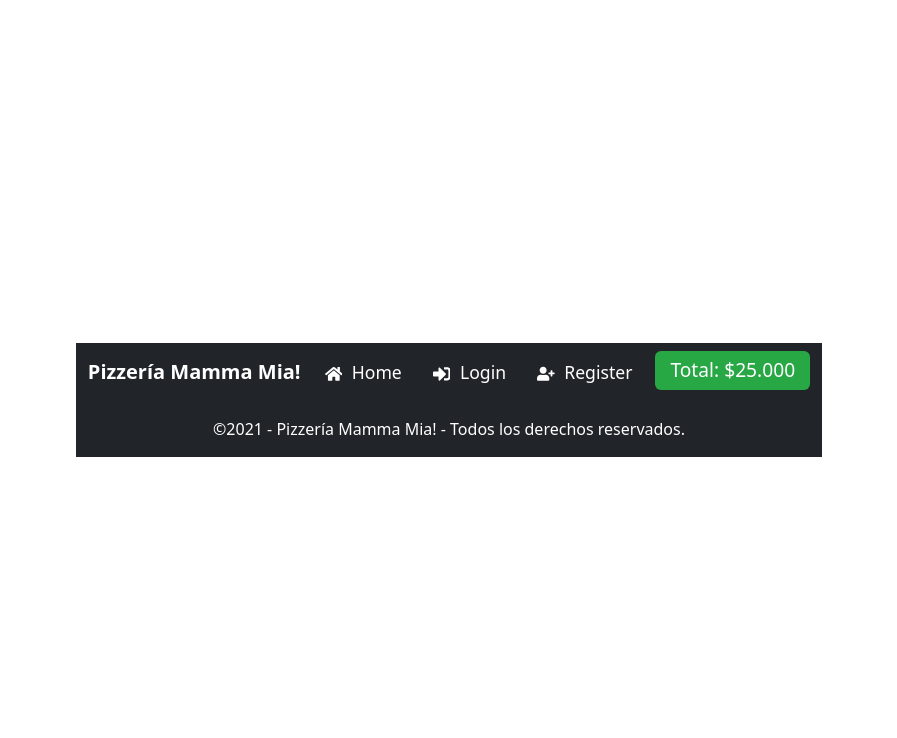
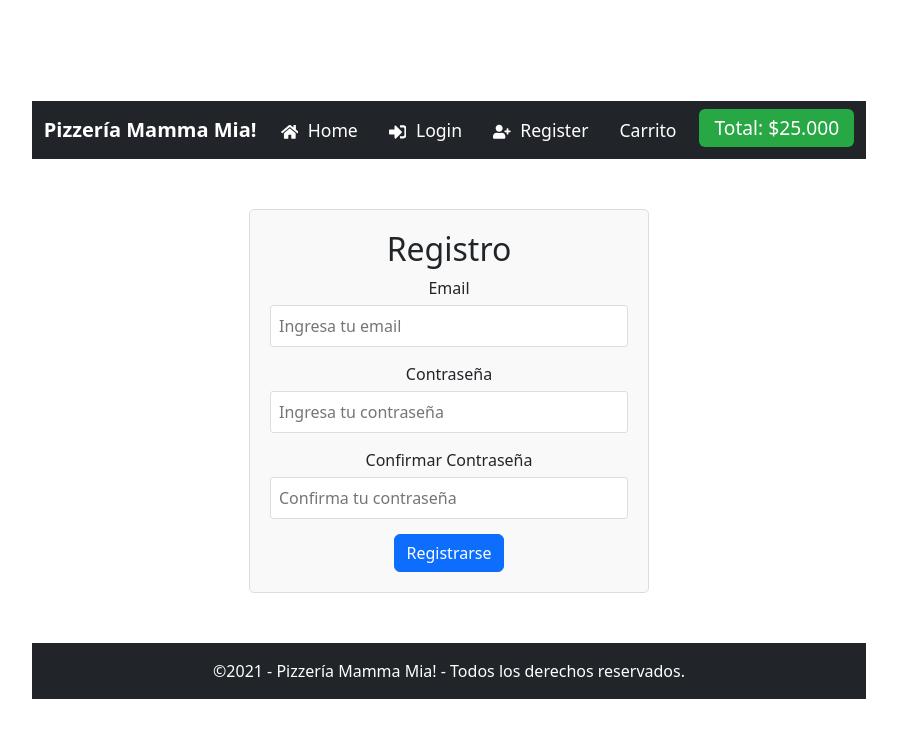
Before and after one commit to FeliAlenys/desafio_hito1_pizza, a React (Vite) app: page /register in a window 1280 px wide. Shown: the top 738 px of the page, without its empty margins (191-1088 px from the left). Built offline with nearby package versions, Linux system fonts and the light colour scheme.

Commit message:
Integración del componente Cart y enlace en Navbar

```diff
--- a/src/App.jsx
+++ b/src/App.jsx
@@ -2,10 +2,10 @@
 import './App.css'
 import { BrowserRouter as Router, Routes, Route } from "react-router-dom";  // Importamos el Router
 import Navbar from "./components/Navbar";
+import Register from "./components/Register"; // Importante para hitos futuros
+import Login from "./components/Login"; // Importante para hitos futuros
 import Home from "./pages/Home"; //Pagina principal
-// import Register from "./components/Register"; // Importante para hitos futuros
-// import Login from "./components/Login"; // Importante para hitos futuros
-// import Cart frfom "./components/Cart"; // Importante para hitos futuros
+import Cart from "./components/Cart"; // Importamos Cart
 import Footer from "./components/Footer";
 
 function App() {
@@ -14,8 +14,9 @@ function App() {
       <Navbar /> {/*Barra de navegación */}
       <Routes>
         <Route path="/" element={<Home />} />
-        {/* <Route path="/register" element={<Register />} /> */}
-        {/* <Route path="/login" element={<Login />} /> */}
+        <Route path="/register" element={<Register />} />
+        <Route path="/login" element={<Login />} />
+        <Route path="/cart" element={<Cart />} /> {/* Nueva ruta para el carrito */}
       </Routes>
       <Footer />
     </Router>
--- a/src/components/Navbar.jsx
+++ b/src/components/Navbar.jsx
@@ -40,6 +40,9 @@ const Navbar = () => {
                 <li className="nav-item">
                   <Link className="nav-link" to="/register"><FaUserPlus /> Register</Link>
                 </li>
+                <li className="nav-item">
+                  <Link className="nav-link" to="/cart">Carrito</Link> {/* Nuevo enlace */}
+                  </li>
               </>
             )}
             <li className="nav-item">
```
